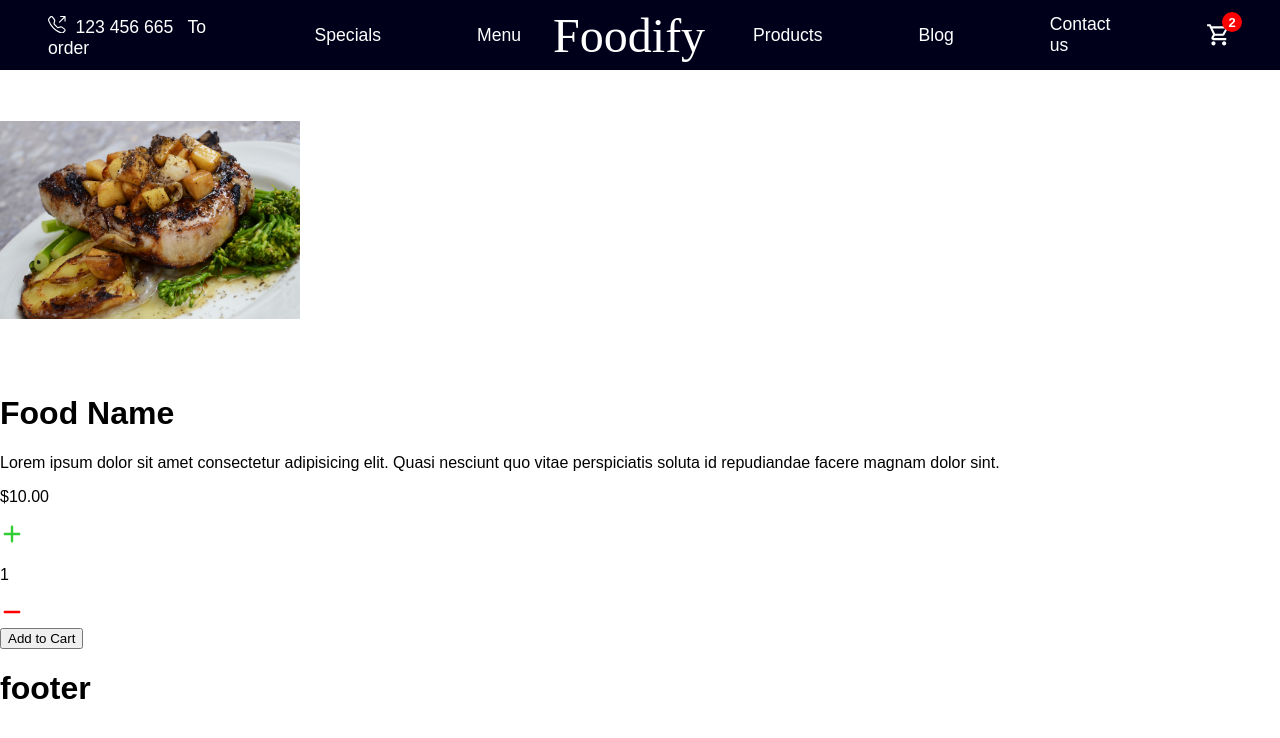
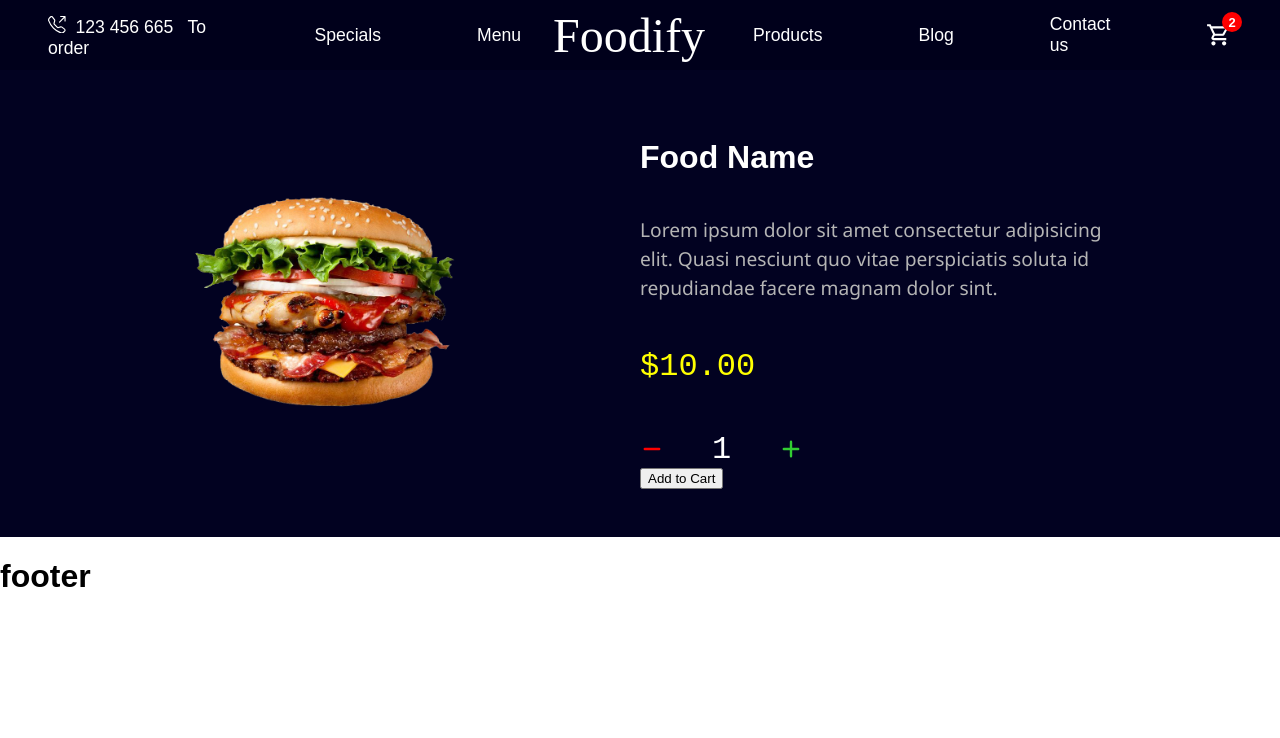
Before and after one commit to codeComet/food-ordering-app, a Next.js app in the folder client/: page /item/1 in a window 1280 px wide. Shown: the top 738 px of the page. Built offline with nearby package versions, Linux system fonts and the light colour scheme.

Commit message:
single product page need changes

```diff
--- a/client/pages/item/[id].jsx
+++ b/client/pages/item/[id].jsx
@@ -7,7 +7,7 @@ const FoodItem = () => {
     <div className={styles.container}>
       <div className={styles.imgContainer}>
         <Image
-          src="/img/1.jpg"
+          src="/img/6.png"
           alt="food"
           width={300}
           height={300}
@@ -26,9 +26,17 @@ const FoodItem = () => {
         </div>
         <div className={styles.buttonContainer}>
           <div className={styles.qty}>
-            <HiPlus style={{ fontSize: "1.5rem", color: "limegreen" }} />
+            <HiMinus
+              style={{ fontSize: "1.5rem", color: "red", cursor: "pointer" }}
+            />
             <p>1</p>
-            <HiMinus style={{ fontSize: "1.5rem", color: "red" }} />
+            <HiPlus
+              style={{
+                fontSize: "1.5rem",
+                color: "limegreen",
+                cursor: "pointer",
+              }}
+            />
           </div>
           <button>Add to Cart</button>
         </div>
--- a/client/styles/FoodItem.module.css
+++ b/client/styles/FoodItem.module.css
@@ -0,0 +1,45 @@
+.container {
+  display: flex;
+  padding: 3rem 1rem;
+  justify-content: space-around;
+  background-color: #020221;
+  color: white;
+}
+
+.imgContainer {
+  flex: 1;
+  display: flex;
+  align-items: center;
+  justify-content: center;
+}
+
+.infoContainer {
+  flex: 1;
+}
+
+.foodInfo p {
+  width: 75%;
+  font-size: 1.2rem;
+  font-family: "Segoe UI", Tahoma, Geneva, Verdana, sans-serif;
+  color: #b5b5b5;
+  margin: 40px 0px;
+  line-height: 1.5;
+}
+
+.foodInfo > p:nth-child(3) {
+  color: yellow;
+  font-size: 2rem;
+  font-family: monospace;
+}
+
+.qty {
+  display: flex;
+  align-items: center;
+  justify-content: flex-start;
+}
+
+.qty p {
+  font-size: 2rem;
+  margin: 0px 3rem;
+  font-family: monospace;
+}
```
